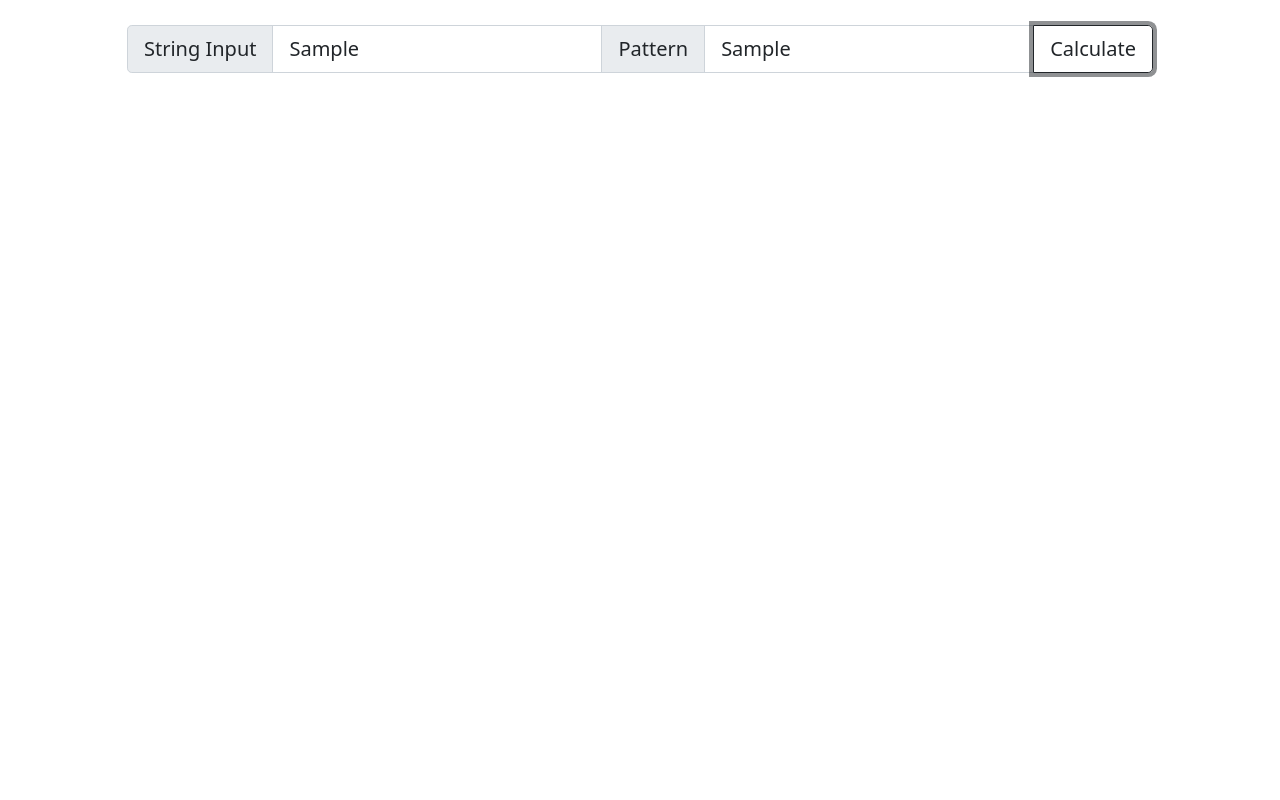
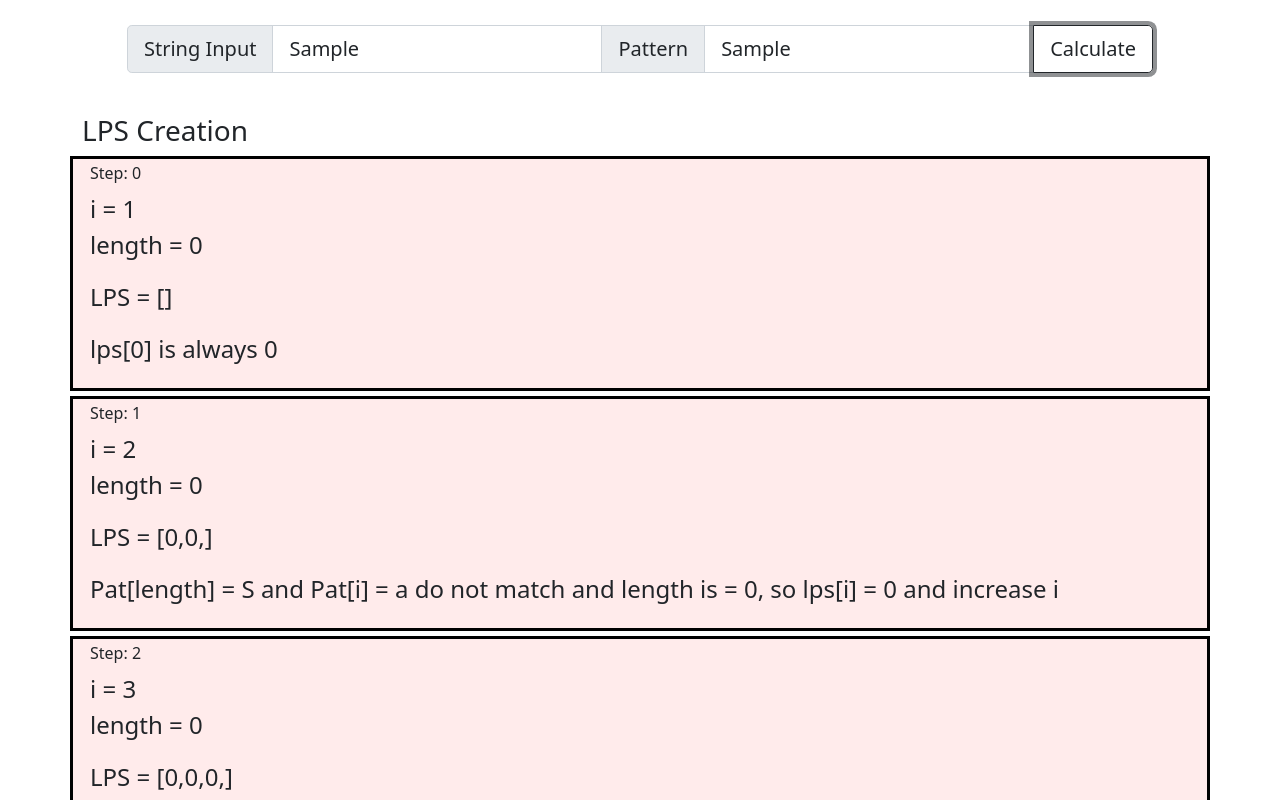
Before and after one commit to TelloVilla/bioinform-kmp, a Gatsby site: page / in a window 1280 px wide. Both pictures are taken after typing "Sample", "Sample" into the empty fields and a click on the button "Calculate". Shown: the top 800 px of the page. Built offline with nearby package versions, Linux system fonts and the light colour scheme; Gatsby itself is replaced by a stand-in of ours.

Commit message:
setup up lps creation instruction display

```diff
--- a/package.json
+++ b/package.json
@@ -17,6 +17,7 @@
     "bootstrap": "5.1.3",
     "gatsby": "^4.1.6",
     "gatsby-plugin-sass": "^5.2.0",
+    "lodash": "^4.17.21",
     "react": "^17.0.1",
     "react-bootstrap": "^2.0.2",
     "react-dom": "^17.0.1",
--- a/src/pages/index.js
+++ b/src/pages/index.js
@@ -1,32 +1,103 @@
 import * as React from "react";
 import { Col, Container, FormControl, InputGroup, Row, Button } from "react-bootstrap"
 import "../style/global.sass"
+import _ from "lodash";
+
 
 
 // markup
 const IndexPage = () => {
   const [input, setInput] = React.useState("");
   const [compare, setCompare] = React.useState("");
+  const [stepsLPS, setStepsLPS] = React.useState([]);
+  const [stepsKMP, setStepsKMP] = React.useState([]);
+  const lpsSteps = [{
+      step: 0,
+      i: 1,
+      length: 0,
+      lps: [],
+      instr: "lps[0] is always 0"
+    }];
+
+  const kmpSteps = [];
+
+  function lpsStepMaker(s){
+
+    return(
+      <Row key={s.step} className="step">
+        <h6>Step: {s.step}</h6>
+        <p>
+          i = {s.i}
+          <br />
+          length = {s.length}
+        </p>
+        <p>
+          LPS = [{s.lps.map(v => v + ",")}]
+        </p>
+        <p>
+          {s.instr}
+        </p>
+      </Row>
+    )
+
+  }
+
+
+
+
   function kmpSearch(input, compare){
+
     let n = input.length;
     let m = compare.length;
     let lps = lpsArray(input, compare);
+    let pattern = []
+    setStepsLPS(lpsSteps);
 
+    let newStep = {
+      step: 0,
+      i: 0,
+      j: 0,
+      pattern: [],
+      instr: ""
+    }
+
+
+    let step = 0;
     let i = 0;
     let j = 0;
     while(i < n){
+      step++;
       if(compare[j] === input[i]){
+        newStep.instr = "String[i] = " + input[i] + " and Pat[j] = " + compare[j] + " match so increase i and j"
         j++;
         i++;
+        newStep.i++;
+        newStep.j++;
+        newStep.step++;
+        kmpSteps[step-1] = _.clone(newStep);
       }
       if(j === m){
-        console.log("Found pattern at " + (i - j) );
+        newStep.instr = "j = length of pattern, pattern found at " + (i-j) + ", set j to lps[j-1]"
+        pattern.push((i-j))
         j = lps[j - 1];
+        newStep.j = j;
+        newStep.pattern = _.clone(pattern);
+        newStep.step++;
+        kmpSteps[step-1] = _.clone(newStep);
+
       }else if( i < n && compare[j] !== input[i]){
-        if(j != 0){
+        if(j !== 0){
+          newStep.instr = "String[i] = " + input[i] + " and Pat[j] = " + compare[j] + " do not match and j > 0, set j to lps[j-1]"
           j = lps[j-1];
+          newStep.j = j;
+          newStep.step++;
+          kmpSteps[step] = _.clone(newStep);
         }else{
+          newStep.instr = "String[i] = " + input[i] + " and Pat[j] = " + compare[j] + " do not match and j = 0, so increase i"
           i = i + 1;
+          newStep.i = i;
+          newStep.step++;
+          kmpSteps[step-1] = _.clone(newStep);
         }
       }
     }
@@ -38,18 +109,46 @@ const IndexPage = () => {
     let lps = [];
     lps[0] = 0;
     let i = 1;
+    let step = 0;
+    let newStep = {
+      step: 0,
+      i: 0,
+      length: 0,
+      lps: [],
+      instr: ""
+    }
     while(i < compare.length){
+      step++;
       if(compare[i] === compare[length]){
+        newStep.instr = "Pat[length] = " + compare[length] + " and Pat[i] = " + compare[i] + " match so increase length and i and set lps[i] = length"
         length++;
         lps[i] = length;
         i++;
+        newStep.step = lpsSteps.length++;
+          newStep.i = i;
+          newStep.length = length;
+          newStep.lps = _.clone(lps);
+          lpsSteps[step] = _.clone(newStep)
+
       }else{
         if(length !== 0){
+          newStep.instr = "Pat[length] = " + compare[length] + " and Pat[i] = " + compare[i] + " do not match and length is > 0, so length = lps[length - 1]"
           length = lps[length - 1];
+          newStep.step = lpsSteps.length++;
+          newStep.i = i;
+          newStep.length = length;
+          newStep.lps = _.clone(lps);
+          lpsSteps[step] = _.clone(newStep)
 
         }else{
+          newStep.instr = "Pat[length] = " + compare[length] + " and Pat[i] = " + compare[i] + " do not match and length is = 0, so lps[i] = 0 and increase i"
           lps[i] = 0;
           i++;
+          newStep.step = lpsSteps.length++;
+          newStep.i = i;
+          newStep.length = length;
+          newStep.lps = _.clone(lps);
+          lpsSteps[step] = _.clone(newStep)
         }
 
       }
@@ -57,10 +156,9 @@ const IndexPage = () => {
     return lps;
   }
   function handleSubmit(){
-    console.log(input);
-    console.log(compare);
     kmpSearch(input, compare);
-
+    console.log(lpsSteps)
+    console.log(kmpSteps)
   }
   return (
     <Container>
@@ -75,6 +173,10 @@ const IndexPage = () => {
         </InputGroup>
         </Col>
       </Row>
+      {stepsLPS.length > 0 && <h3>LPS Creation</h3>}
+      {stepsLPS.map(lpsStepMaker)}
+      {stepsKMP.length > 0 && <h3>KMP Steps</h3>}
+
 
     </Container>
   )
--- a/src/style/global.sass
+++ b/src/style/global.sass
@@ -2,3 +2,10 @@
 .input
     margin: auto
     padding: 25px
+
+.step
+    background-color: #FFEBEB
+    padding: 5px
+    border: 3px solid black
+    margin-bottom: 5px
+    font-size: 24px
```
